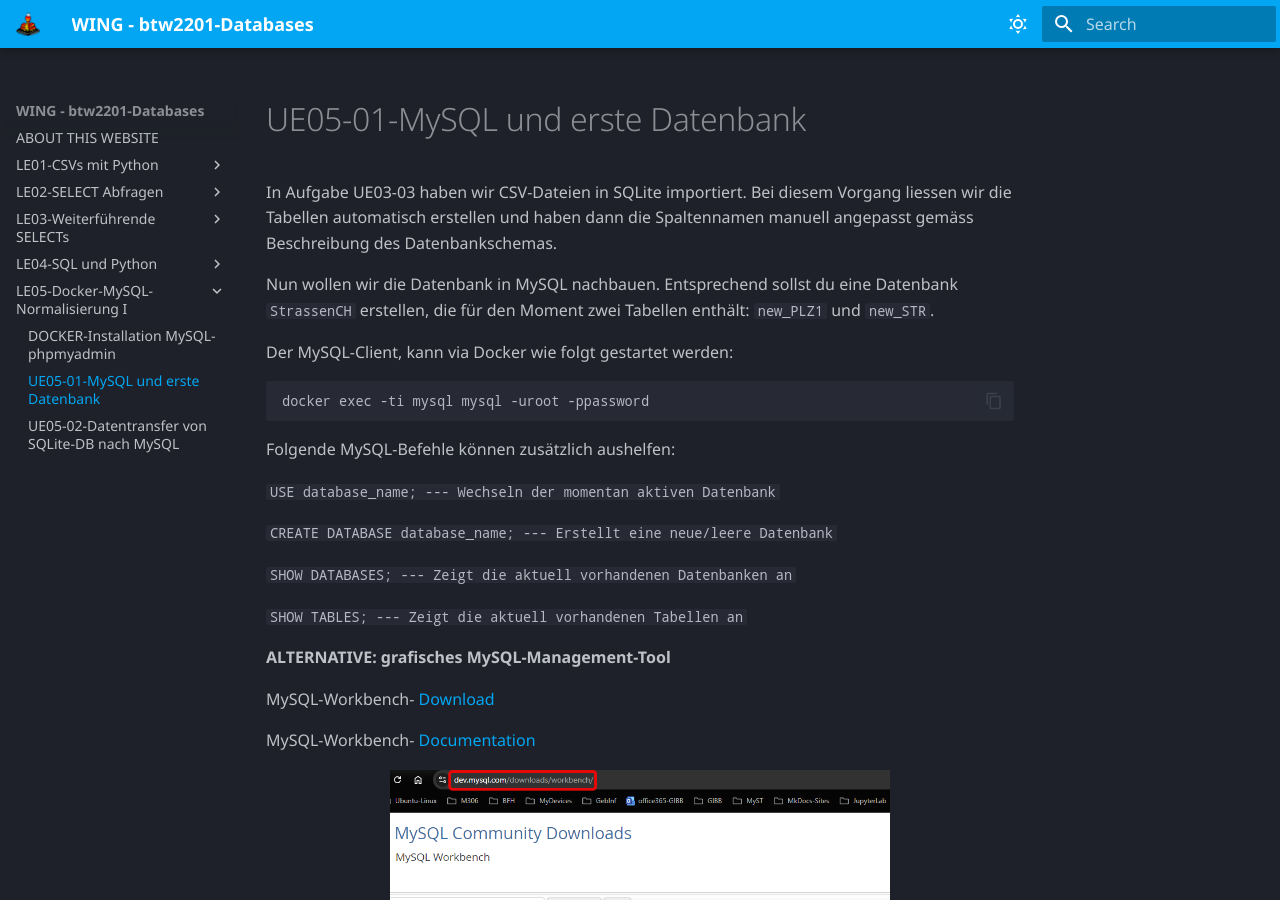
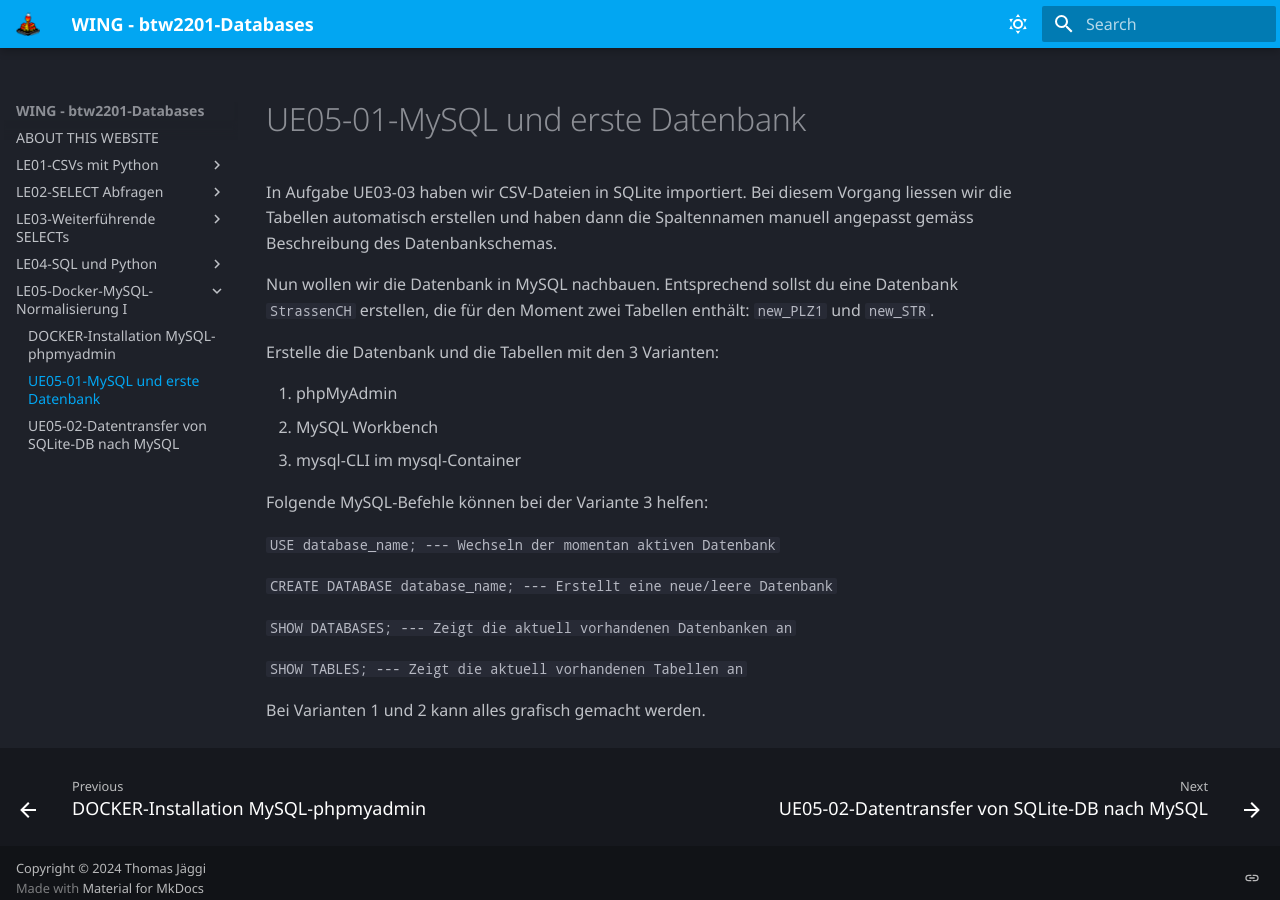
Before and after one commit to tjaeggi/btw2201_databases, an MkDocs documentation site: the page built from docs/le05/ue05-01.md, in a window 1280 px wide and 900 px high. Built offline with MkDocs 1.6.1 and Material for MkDocs 9.7.7, drawn with Linux system fonts in a browser that asks for light colours; some web fonts are replaced.

Commit message:
Tue Oct 22 04:02:12 PM CEST 2024

````diff
--- a/docs/le05/ue05-01.md
+++ b/docs/le05/ue05-01.md
@@ -4,13 +4,13 @@ In Aufgabe UE03-03 haben wir CSV-Dateien in SQLite importiert. Bei diesem Vorgan
 
 Nun wollen wir die Datenbank in MySQL nachbauen. Entsprechend sollst du eine Datenbank `StrassenCH` erstellen, die für den Moment zwei Tabellen enthält: `new_PLZ1` und `new_STR`.
 
-Der MySQL-Client, kann via Docker wie folgt gestartet werden:
+Erstelle die Datenbank und die Tabellen mit den 3 Varianten:
 
-```
-docker exec -ti mysql mysql -uroot -ppassword
-```
+1. phpMyAdmin
+2. MySQL Workbench
+3. mysql-CLI im mysql-Container
 
-Folgende MySQL-Befehle können zusätzlich aushelfen:
+Folgende MySQL-Befehle können bei der Variante 3 helfen:
 
 `USE database_name; --- Wechseln der momentan aktiven Datenbank`
 
@@ -20,16 +20,4 @@ Folgende MySQL-Befehle können zusätzlich aushelfen:
 
 `SHOW TABLES; --- Zeigt die aktuell vorhandenen Tabellen an`
 
-**ALTERNATIVE: grafisches MySQL-Management-Tool**
-
-MySQL-Workbench-
-[Download](https://dev.mysql.com/downloads/workbench/){:target="_blank"}
-
-MySQL-Workbench-
-[Documentation](https://www.mysql.com/products/workbench/){:target="_blank"}
-
-
-<figure markdown="span">
-  ![Image title](../img/wb.png){ width="500" }
-  <figcaption></figcaption>
-</figure>
+Bei Varianten 1 und 2 kann alles grafisch gemacht werden.
````
Also changed, not shown: docs/le05/instMySQL.md (+14 -2 lines), docs/spick/spick_markdown.md (+1 -1 lines).
